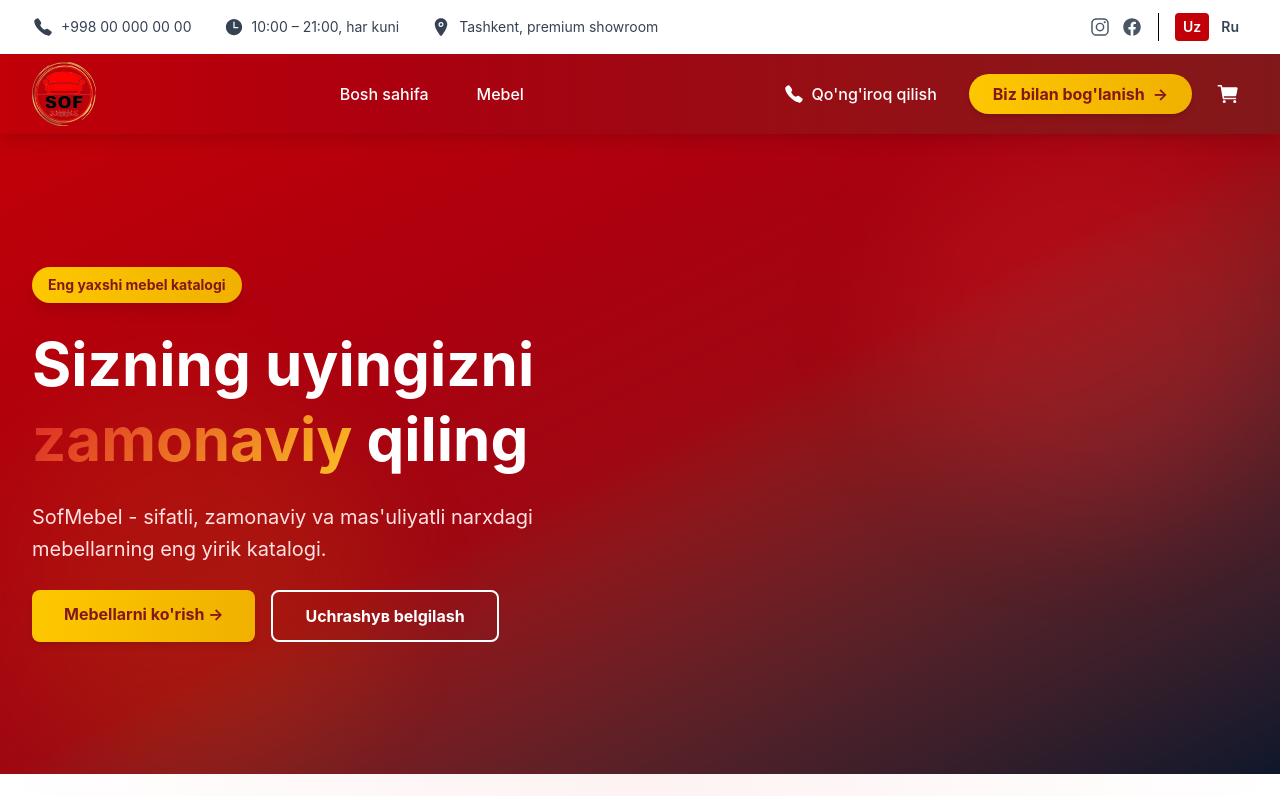
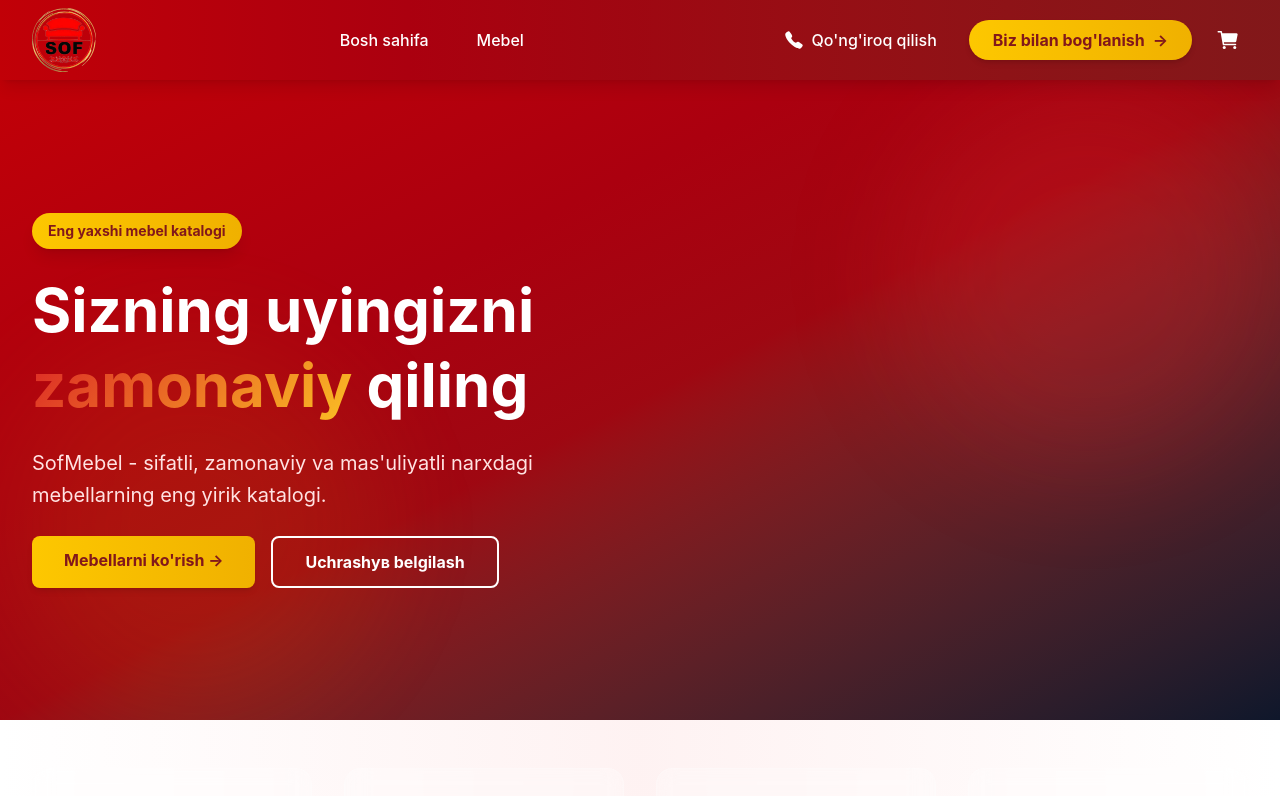
Before and after one commit to webdunyosi/sofmebel, a React (Vite) app: page / in a window 1280 px wide. Shown: the top 796 px of the page. Built offline with nearby package versions, Linux system fonts and the light colour scheme.

Commit message:
delete topbar

```diff
--- a/src/components/Footer.tsx
+++ b/src/components/Footer.tsx
@@ -153,7 +153,7 @@
 
       <div className="relative z-10 border-t border-red-800 bg-red-950/80 py-6">
         <div className="max-w-7xl mx-auto px-4 sm:px-6 lg:px-8 flex flex-col md:flex-row justify-between items-center text-sm text-gray-300">
-          <p>&copy; 2024 SofMebel. Barcha huquqlar himoyalangan.</p>
+          <p>&copy; 2026 SofMebel. Barcha huquqlar himoyalangan.</p>
           <div className="flex gap-6 mt-4 md:mt-0">
             <a href="#privacy" className="hover:underline">
               Maxfiylik siyosati
--- a/src/components/Header.tsx
+++ b/src/components/Header.tsx
@@ -1,16 +1,7 @@
 import React, { useState } from "react"
 import { Link } from "react-router-dom"
 import { useCart } from "../hooks/useCart"
-import {
-  IoCall,
-  IoTime,
-  IoLocation,
-  IoLogoInstagram,
-  IoLogoFacebook,
-  IoMenu,
-  IoClose,
-  IoCart,
-} from "react-icons/io5"
+import { IoCall, IoMenu, IoClose, IoCart } from "react-icons/io5"
 
 export const Header: React.FC = () => {
   const { getTotalItems } = useCart()
@@ -19,75 +10,6 @@
 
   return (
     <header>
-      {/* Top Info Bar */}
-      <div className="backdrop-blur-glass bg-gradient-to-r from-yellow-50 to-red-50 border-b border-red-200 animate-fade-in">
-        <div className="max-w-full px-4 sm:px-6 lg:px-8">
-          <div className="flex flex-col sm:flex-row justify-between items-center py-3 gap-4 text-sm">
-            {/* Left Info */}
-            <div className="flex flex-col sm:flex-row gap-4 sm:gap-8 justify-center sm:justify-start">
-              <a
-                href="tel:+998900000000"
-                className="flex items-center gap-2 text-gray-700 hover:text-red-700 transition"
-              >
-                <IoCall className="w-5 h-5" />
-                <span>+998 00 000 00 00</span>
-              </a>
-              <div className="flex items-center gap-2 text-gray-700">
-                <IoTime className="w-5 h-5" />
-                <span>10:00 – 21:00, har kuni</span>
-              </div>
-              <div className="flex items-center gap-2 text-gray-700">
-                <IoLocation className="w-5 h-5" />
-                <span>Tashkent, premium showroom</span>
-              </div>
-            </div>
-
-            {/* Right Info */}
-            <div className="flex items-center gap-4">
-              {/* Social Icons */}
-              <div className="flex gap-3">
-                <a
-                  href="#instagram"
-                  className="text-gray-600 hover:text-gray-900 transition"
-                >
-                  <IoLogoInstagram className="w-5 h-5" />
-                </a>
-                <a
-                  href="#facebook"
-                  className="text-gray-600 hover:text-gray-900 transition"
-                >
-                  <IoLogoFacebook className="w-5 h-5" />
-                </a>
-              </div>
-
-              {/* Language Switcher */}
-              <div className="flex gap-1 border-l pl-4">
-                <button
-                  onClick={() => setLanguage("uz")}
-                  className={`px-2 py-1 rounded font-semibold transition ${
-                    language === "uz"
-                      ? "bg-red-700 text-white"
-                      : "text-gray-700 hover:text-red-700"
-                  }`}
-                >
-                  Uz
-                </button>
-                <button
-                  onClick={() => setLanguage("ru")}
-                  className={`px-2 py-1 rounded font-semibold transition ${
-                    language === "ru"
-                      ? "bg-red-700 text-white"
-                      : "text-gray-700 hover:text-red-700"
-                  }`}
-                >
-                  Ru
-                </button>
-              </div>
-            </div>
-          </div>
-        </div>
-      </div>
-
       {/* Main Navigation */}
       <nav className="sticky top-0 z-50 bg-gradient-to-r from-red-700 via-red-800 to-red-900 backdrop-blur-md shadow-lg animate-slide-in-down">
         <div className="max-w-full px-4 sm:px-6 lg:px-8">
```
